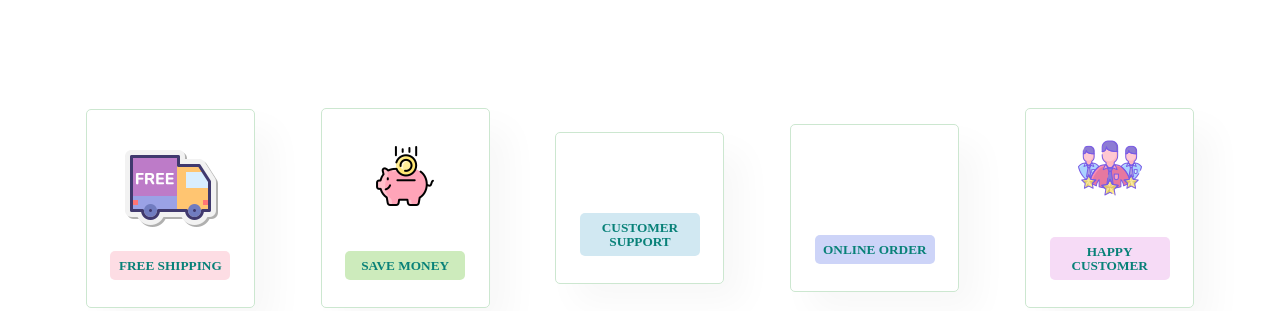
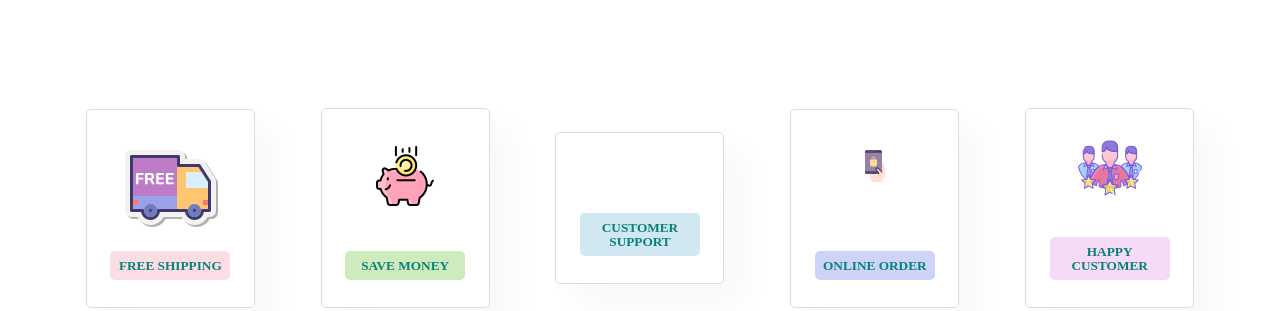
Before and after one commit to amaanlakdawalaa/e-commerce, a plain HTML site: page about.html in a window 1280 px wide. Shown: the part 590-901 px from the top of the page. Drawn offline with Linux system fonts and the light colour scheme.

Commit message:
Update about.html

```diff
--- a/about.html
+++ b/about.html
@@ -75,7 +75,7 @@ We're constantly updating our inventory with new and exciting products, so be su
       <div class="feature_1 online order">
         <img class="online_order_image
 
-        " src="images/online_order_feature4.png" alt="">
+        " src="online_order_feature4.png" alt="">
         <h5 class="online_order_h5">ONLINE ORDER </h5>
       </div>
       <div class="feature_1 happy customer">
```
